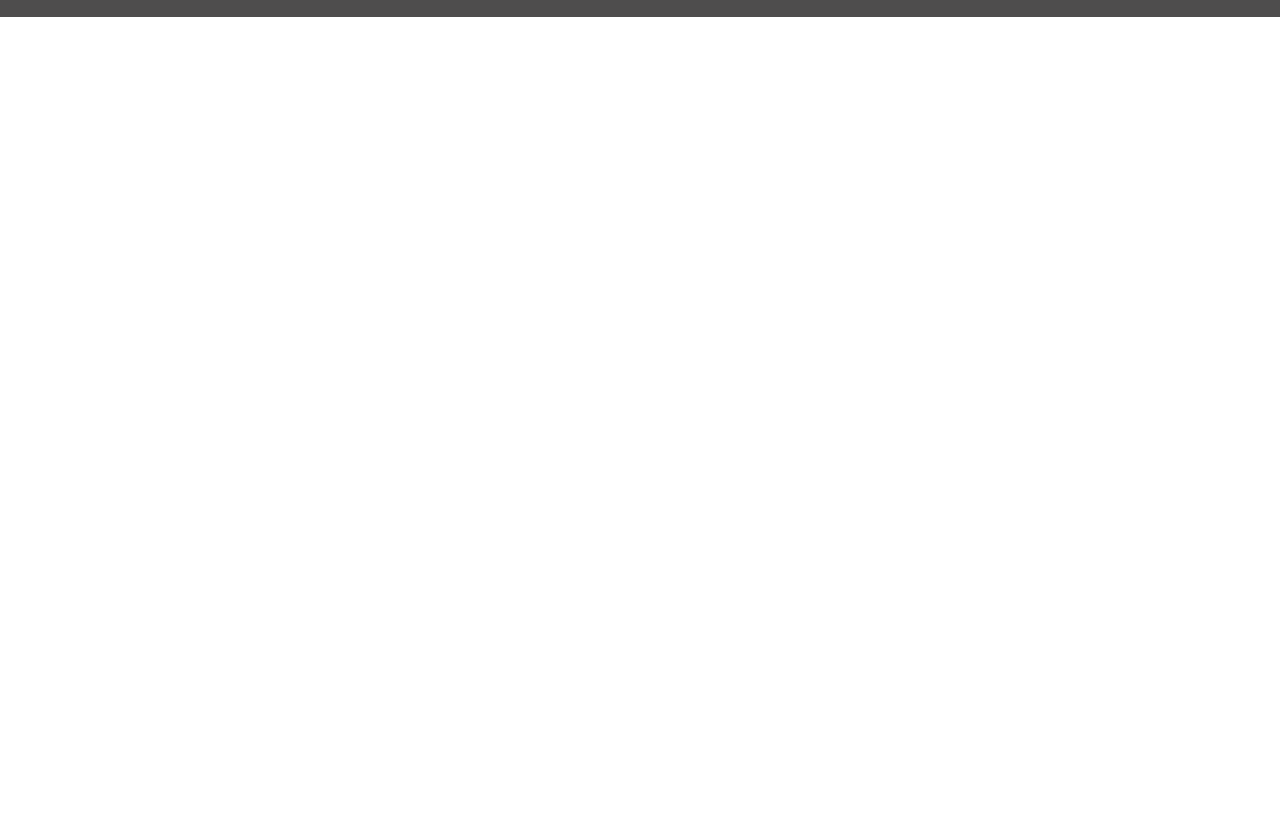
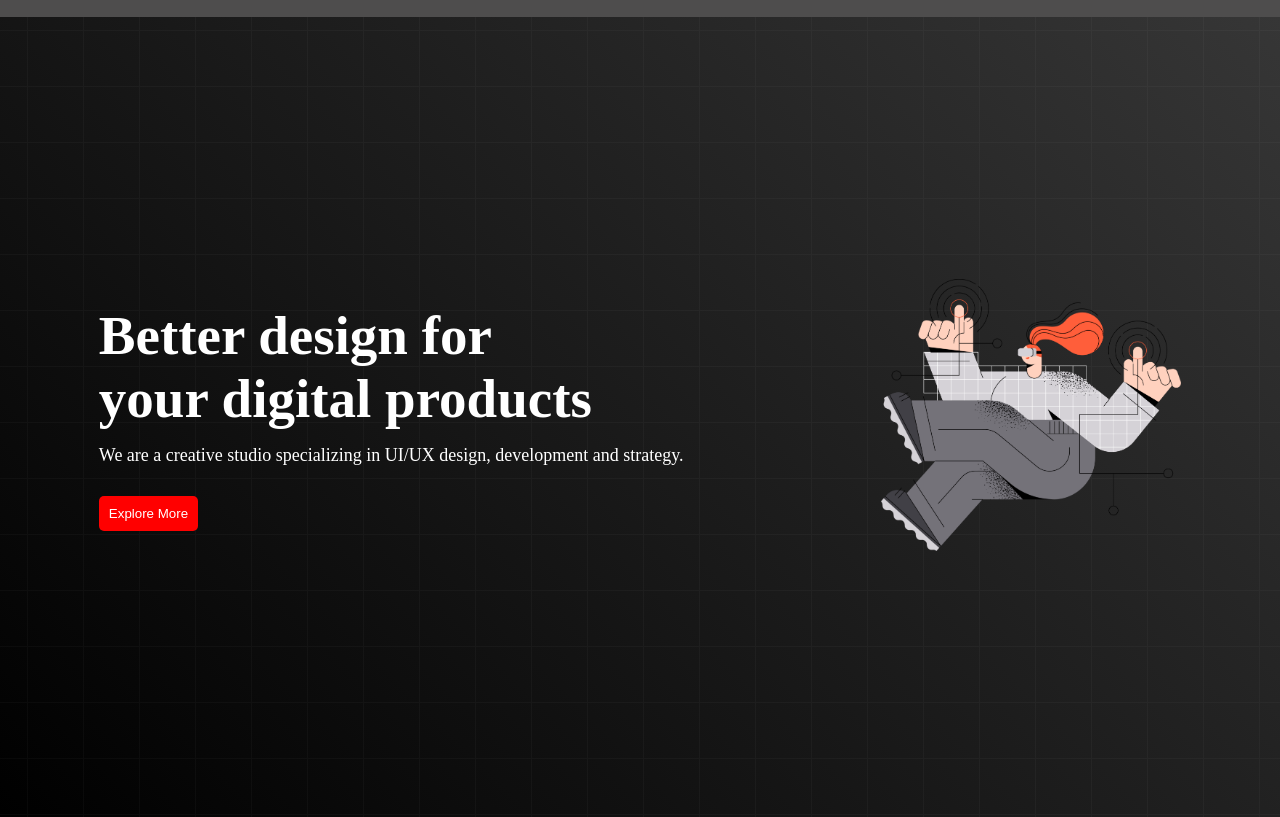
Before and after one commit to mdrashidarif/agency-website, a plain HTML site: page index.html in a window 1280 px wide. Shown: the part 64-881 px from the top of the page. Before the commit the page ends 800 px from the top, so only its background shows below. Drawn offline with Linux system fonts and the light colour scheme.

Commit message:
added frst section

```diff
--- a/css/agency.css
+++ b/css/agency.css
@@ -31,3 +31,43 @@
 .item:hover{
     color: rgb(78, 77, 77);
 }
+
+.banner-img{
+    width: 300px;
+}
+
+.banner-container{
+    display: flex;
+    justify-content: space-around;
+    align-items: center;
+    color: white;
+    height: 100vh;
+    background-image: url("/images/background.png"),linear-gradient(45deg,#000 ,  #363636);
+}
+
+.title{
+    font-size: 55px;
+    font-weight: bold;
+}
+
+.desc{
+    font-size: 18px;
+    margin-top: 15px;
+    margin-bottom: 15px;
+}
+
+.primary-btn{
+    padding: 10px;
+    margin-top: 15px;
+    background-color: red;
+    color: white;
+    border: none;
+    border-radius: 5px;
+    cursor: pointer;
+    font-weight: 25px;
+}
+
+.primary-btn:hover{
+    color: black;
+    background-color: white;
+}
--- a/index.html
+++ b/index.html
@@ -27,8 +27,16 @@
     <main>
         <section>
             <div class="banner-container">
-                <div class="banner-text"></div>
-                <div class="banner-image"></div>
+                <div class="banner-text">
+
+                    <h1 class="title">Better design for <br> your digital products</h1>
+                    <p class="desc">We are a creative studio specializing in UI/UX design, development and strategy.
+                    </p>
+                    <button class="primary-btn">Explore More</button>
+                </div>
+                <div class="banner-image">
+                    <img class="banner-img" src="./images/banner.png" alt="">
+                </div>
             </div>
 
         </section>
```
